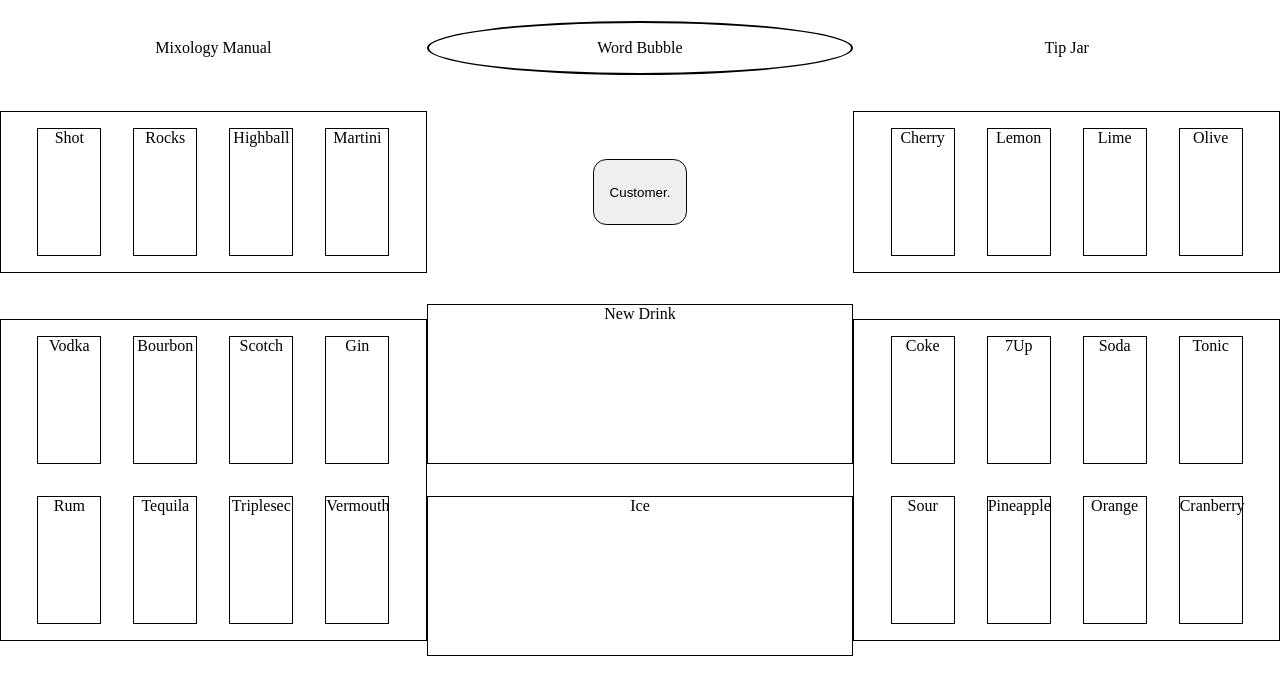
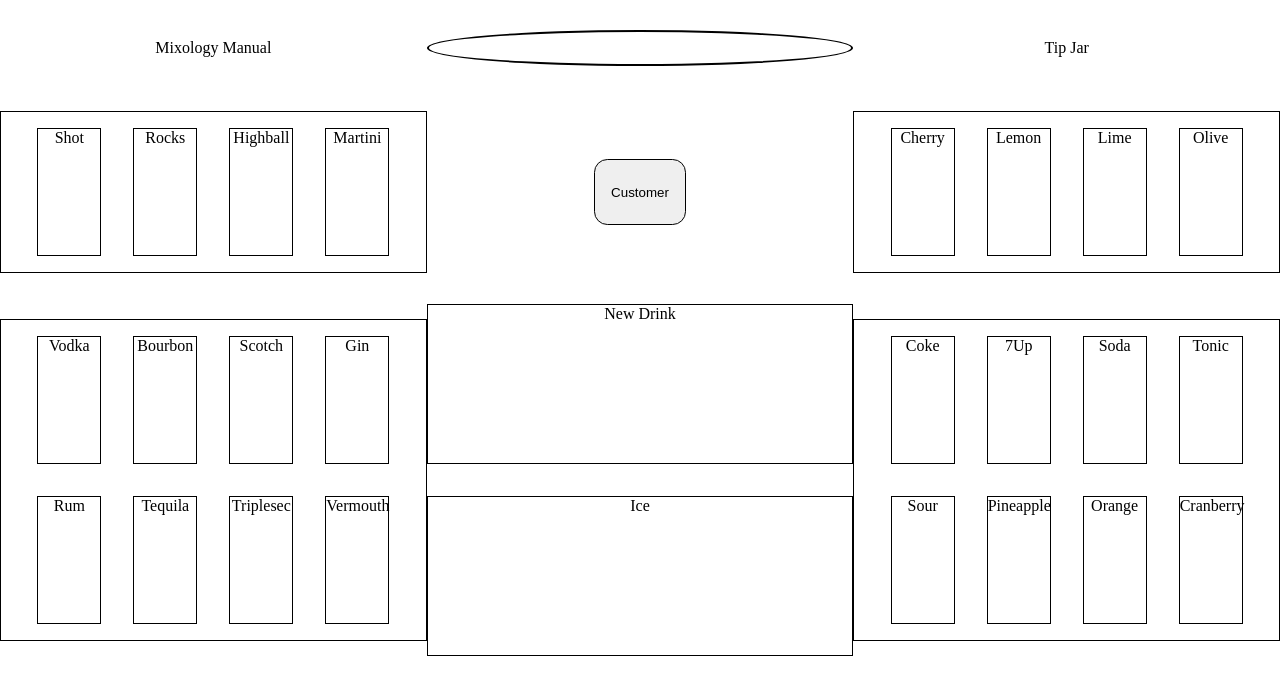
Before and after one commit to marthasharpe/Bartending-Game, a plain HTML site: page index.html in a window 1280 px wide. Drawn offline with Linux system fonts and the light colour scheme.

Commit message:
Edit word bubble

```diff
--- a/index.html
+++ b/index.html
@@ -9,10 +9,10 @@
 
 <body>
     <div id="mix-man">Mixology Manual</div>
-    <div id="word-bubble">Word Bubble</div>
+    <div id="word-bubble"></div>
     <div id="tip-jar">Tip Jar</div>
     <div class="customers">
-        <button id="customer">Customer.</button>
+        <button id="customer">Customer</button>
     </div>
     <div id="new-drink">New Drink</div>
 
--- a/script.js
+++ b/script.js
@@ -56,8 +56,8 @@ populateList(garnishArray, 'garnish');
 //Event listeners and functions for all the buttons
 const wordBubble = document.getElementById("word-bubble");
 const customer = document.getElementById("customer");
+
 let count = 0;
-
 customer.addEventListener("click", () => {
     count++;
     if (count === 1 || count % 2 === 1) {
@@ -81,8 +81,6 @@ const serveDrink = () => {
     }
 }
 
-
-
 //need to add a price value to each drink and write a function that adds it to the tip jar
 
 //Optional feature: 'Get a Hint' button. Lists the attributes of the drinkOrder.
```
